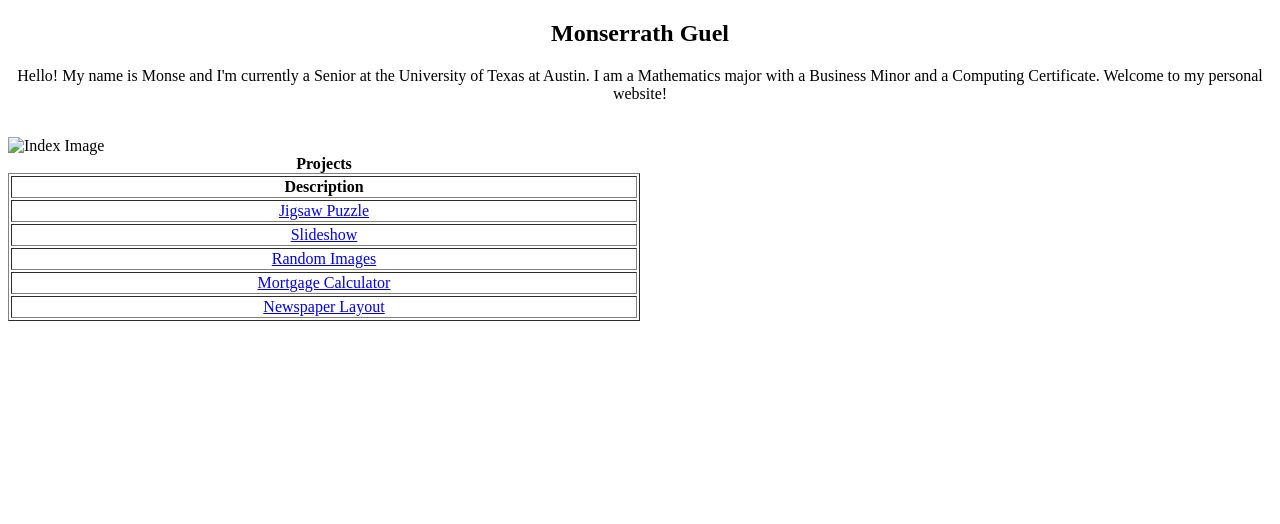
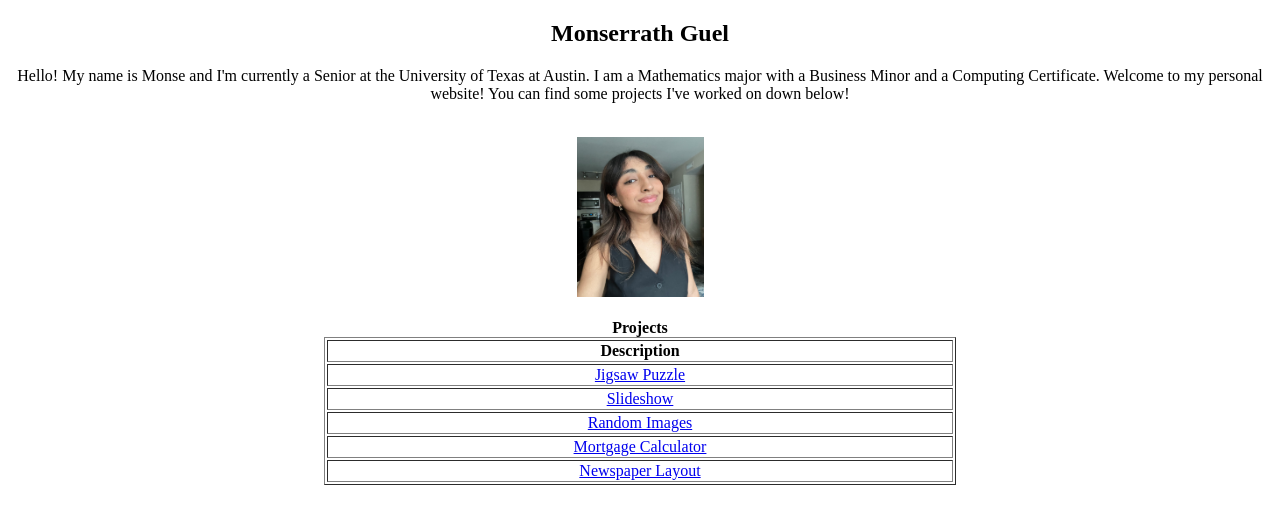
Before and after one commit to monseg02/monseg02.github.io, a PHP site: page / in a window 1280 px wide. Shown: the top 524 px of the page. Run offline with PHP 8.4, Linux system fonts and the light colour scheme.

Commit message:
image changes again

```diff
--- a/index.css
+++ b/index.css
@@ -19,3 +19,7 @@
 	text-align: center;
     position: center;
 }
+.table {
+    margin-left:auto;
+    margin-right:auto;
+}
--- a/index.html
+++ b/index.html
@@ -12,11 +12,11 @@
 
 <body>
 		<h2 class="name_title">Monserrath Guel</h2>
-		<p class="intro_paragraph">Hello! My name is Monse and I'm currently a Senior at the University of Texas at Austin. I am a Mathematics major with a Business Minor and a Computing Certificate. Welcome to my personal website!</p><br>
-		<img src="Index_image.png" alt="Index Image" width="150" height="150">
+		<p class="intro_paragraph">Hello! My name is Monse and I'm currently a Senior at the University of Texas at Austin. I am a Mathematics major with a Business Minor and a Computing Certificate. Welcome to my personal website! You can find some projects I've worked on down below!</p><br>
 
 	<div class="column">
-		<table border="1" style="width:50%">
+		<img src="IMG_7608.jpeg" alt="Index Image" height="160" width="127"><br><br>
+		<table class="table" border="1" style="width:50%">
 			<caption><b>Projects</b></caption>
 				<tr>
 					<th>Description</th>
```
Also changed, not shown: IMG_7608.jpeg (added), Index_image.png (deleted), 1 other file.
